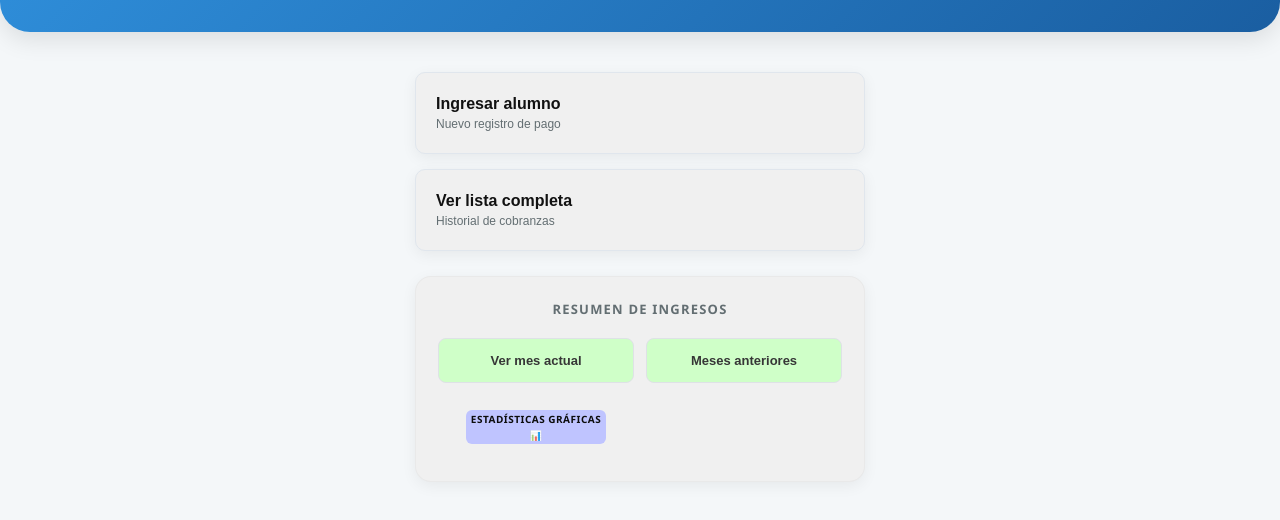
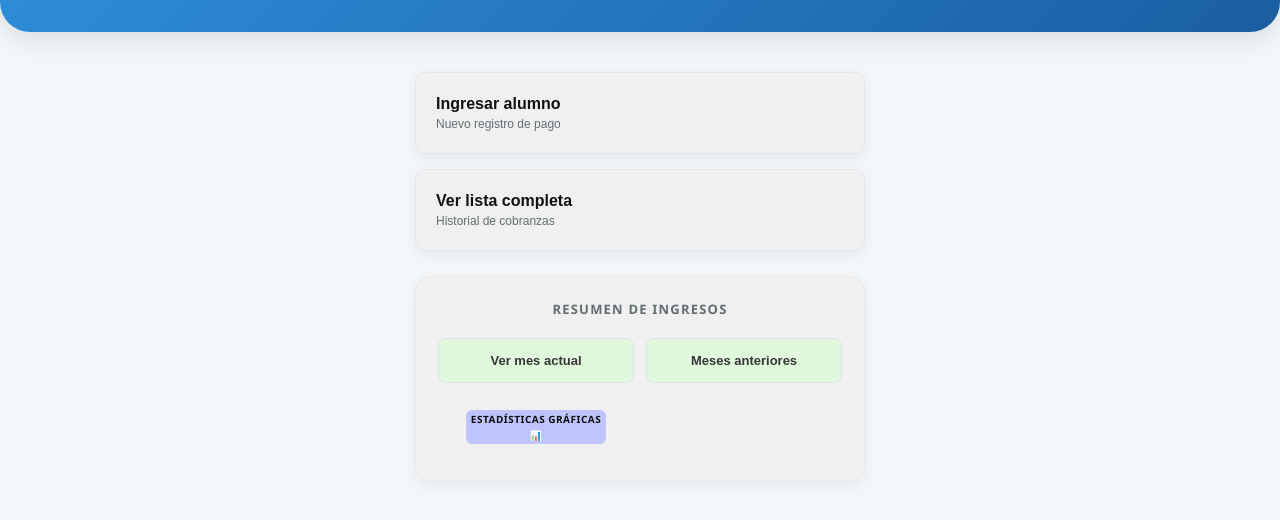
Before and after one commit to predicador2023/agenda_alumnos, a website with bundled scripts: page public/index.html in a window 1280 px wide. Shown: the part 76-596 px from the top of the page. Built offline with nearby package versions, Linux system fonts and the light colour scheme.

Commit message:
color fondo  btn mes actual

```diff
--- a/public/styles.css
+++ b/public/styles.css
@@ -170,7 +170,7 @@ body {
 
 .btn-sub-resumen {
     padding: 14px 5px;
-    background: #cfffc8;
+    background: #e0f9dc;
     border: 1px solid #dee2e6;
     border-radius: 8px;
     font-size: 13px;
```
